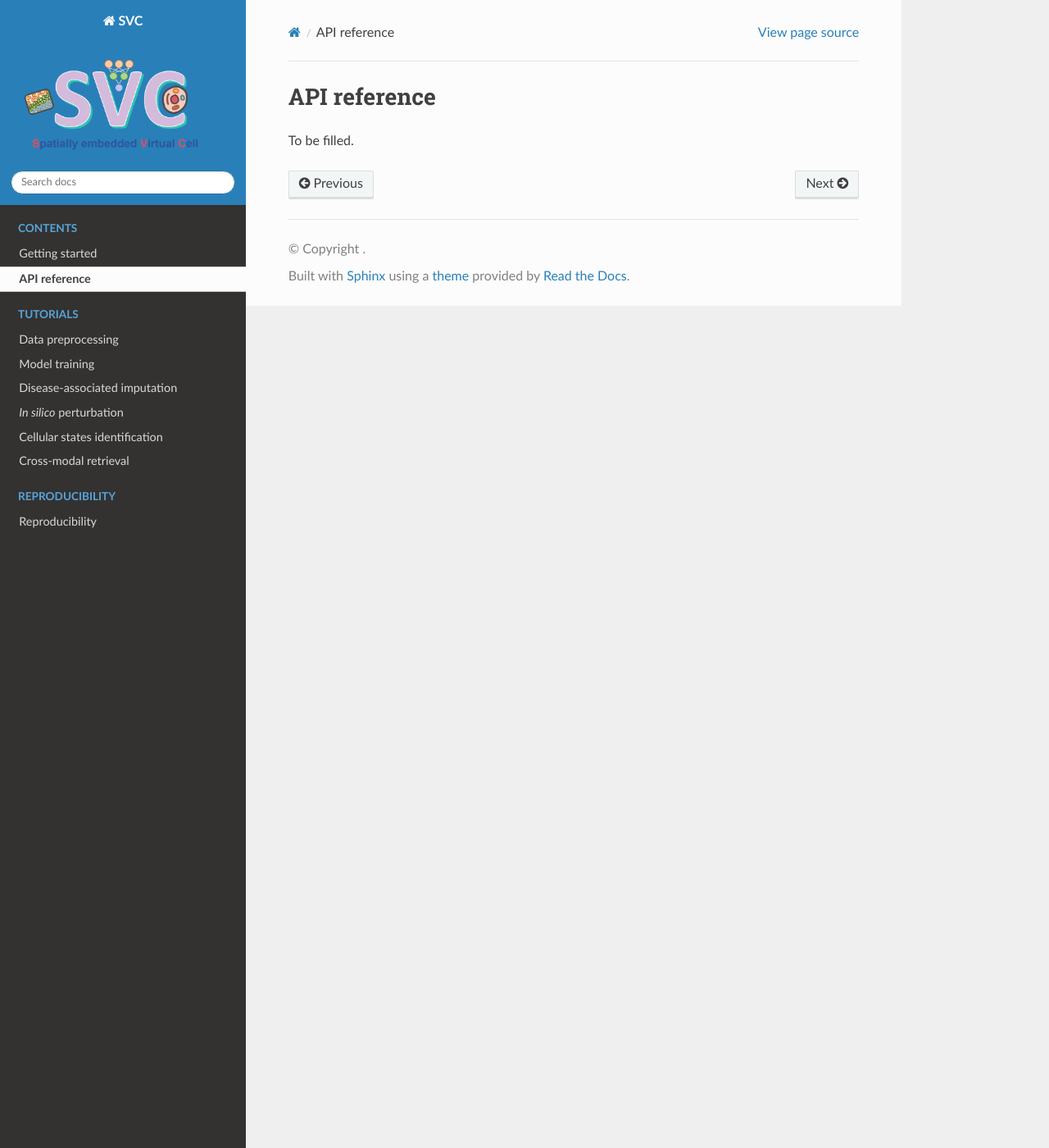
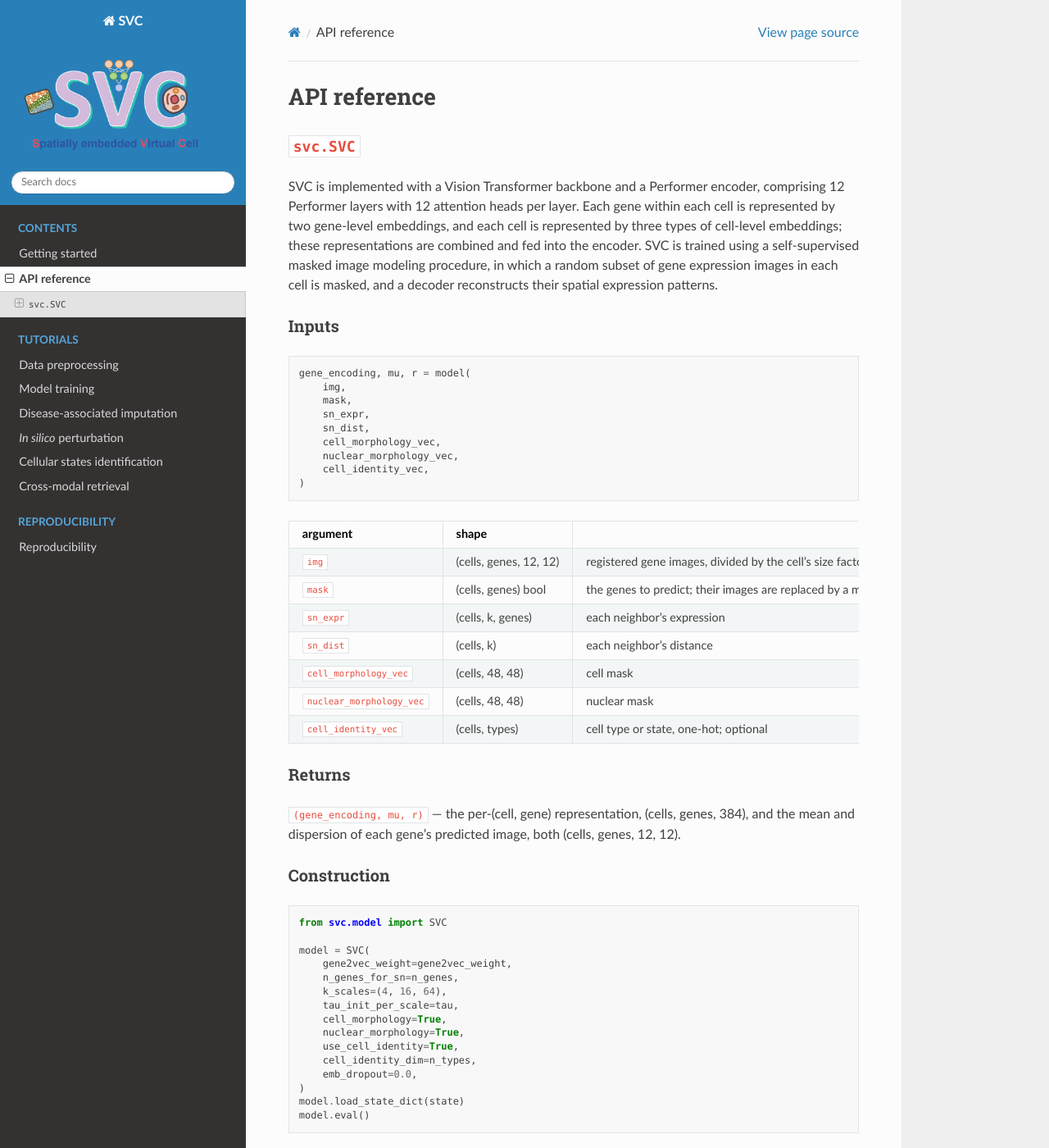
Before and after one commit to aster-ww/SVC, a Sphinx documentation site: the page built from docs/source/api.md, in a window 1280 px wide and 1400 px high. Shown: the whole window at 82% size. Built offline with Sphinx 7.4.7 and the Read the Docs theme 3.1.0, drawn with Linux system fonts in a browser that asks for light colours; pages that are not in the unit, such as notebooks, are missing from menus; some of the changed text lies outside the part shown.

Commit message:
Fill in the API reference

````diff
--- a/docs/source/api.md
+++ b/docs/source/api.md
@@ -1,3 +1,64 @@
 # API reference
 
-To be filled.
+## `svc.SVC`
+
+SVC is implemented with a Vision Transformer backbone and a Performer encoder, comprising
+12 Performer layers with 12 attention heads per layer. Each gene within each cell is
+represented by two gene-level embeddings, and each cell is represented by three types of
+cell-level embeddings; these representations are combined and fed into the encoder. SVC is
+trained using a self-supervised masked image modeling procedure, in which a random subset of
+gene expression images in each cell is masked, and a decoder reconstructs their spatial
+expression patterns.
+
+### Inputs
+
+```python
+gene_encoding, mu, r = model(
+    img,
+    mask,
+    sn_expr,
+    sn_dist,
+    cell_morphology_vec,
+    nuclear_morphology_vec,
+    cell_identity_vec,
+)
+```
+
+| argument | shape | |
+|---|---|---|
+| `img` | (cells, genes, 12, 12) | registered gene images, divided by the cell's size factor |
+| `mask` | (cells, genes) bool | the genes to predict; their images are replaced by a mask token |
+| `sn_expr` | (cells, k, genes) | each neighbor's expression |
+| `sn_dist` | (cells, k) | each neighbor's distance |
+| `cell_morphology_vec` | (cells, 48, 48) | cell mask |
+| `nuclear_morphology_vec` | (cells, 48, 48) | nuclear mask |
+| `cell_identity_vec` | (cells, types) | cell type or state, one-hot; optional |
+
+### Returns
+
+`(gene_encoding, mu, r)` — the per-(cell, gene) representation, (cells, genes, 384), and the
+mean and dispersion of each gene's predicted image, both (cells, genes, 12, 12).
+
+### Construction
+
+```python
+from svc.model import SVC
+
+model = SVC(
+    gene2vec_weight=gene2vec_weight,
+    n_genes_for_sn=n_genes,
+    k_scales=(4, 16, 64),
+    tau_init_per_scale=tau,
+    cell_morphology=True,
+    nuclear_morphology=True,
+    use_cell_identity=True,
+    cell_identity_dim=n_types,
+    emb_dropout=0.0,
+)
+model.load_state_dict(state)
+model.eval()
+```
+
+`k_scales` is `(4, 16, 64)` for tissue sections and `(4,)` for cultured cells in small fields
+of view. Each dataset's `train.py`, `evaluate.py` and `extract_latent.py` build the model and
+call it end to end; the tutorials run those scripts.
````
